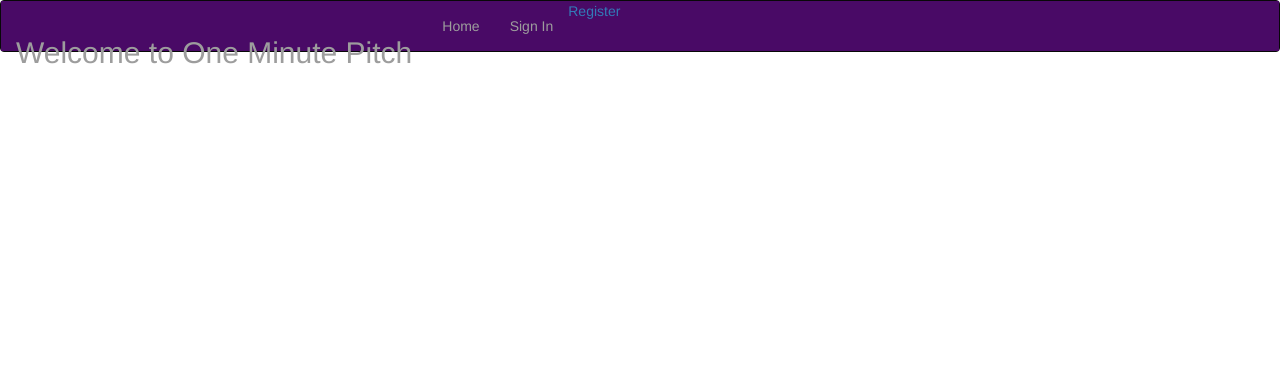
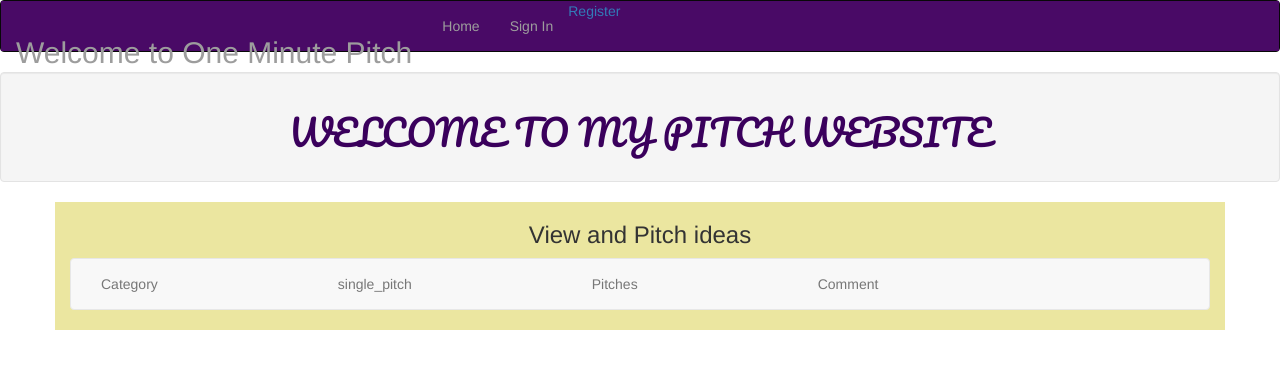
Before and after one commit to stephen22otieno/oneMinutePitch, a Flask app: page / in a window 1280 px wide. Shown: the top 369 px of the page. Run offline with Flask 2, Linux system fonts and the light colour scheme; tables that the repository leaves empty hold one stand-in row (values such as "Sample post"); some libraries are stand-ins or nearby versions.

Commit message:
index.html

```diff
--- a/app/templates/index.html
+++ b/app/templates/index.html
@@ -1,15 +1,75 @@
-{% extends 'base.html'%}
-{% import 'macros.html' as macro%}
+<!DOCTYPE html>
 
-{% block content %}
-<div class="container-fluid">
-    <div class="row">
-        <div class="col">
+<html>
 
-            {{ macro.displayPitches(pitches) }}
+<head>
+   <meta charset="utf-8"> {% if title %}
+   <title> {{ title }}</title>
+   {% else %}
+   <title> ONE MINUTE PITCH </title>
+   {% endif %}
+   <link href="https://fonts.googleapis.com/css?family=Lobster%7CNoto+Sans+SC" rel="stylesheet">
+   <link href="https://fonts.googleapis.com/css?family=Lobster%7CNoto+Sans+SC%7CPacifico" rel="stylesheet"></head>
+{% extends 'base.html'%} {% import 'macros.html' as macro%}{% import "bootstrap/wtf.html" as wtf %}
 
-        </div>
-    </div>
+<body>
 
-</div>
-{%endblock%}
+       {% block styles%}
+       {{ super() }}
+       <link rel="stylesheet" href="{{url_for('static',filename='css/index.css')}}">
+       {% endblock %}
+
+
+   {% block content %}
+
+   <div class="well">
+       <H1 style="font-family: 'Pacifico', cursive;text-align: center; color: #3A005C;"> WELCOME  TO MY PITCH WEBSITE</H1>
+
+   </div>
+   <div class="container" style="background-color: rgb(235, 230, 160);">
+       <h3 style="text-align:center">View and Pitch ideas </h3>
+       <nav class="navbar navbar-default" role="navigation" style="text-align:center;">
+
+           <!-- Collect the nav links, forms, and other content for toggling -->
+           <div class="collapse navbar-collapse navbar-ex1-collapse" id="pro">
+               <ul class="nav navbar-nav">
+                   <li style="padding-right:150px; color:green;"><a href="/pitch">Category</a></li>
+                   <li style="padding-right:150px; color:green;"><a href="/product">single_pitch</a></li>
+                   <li style="padding-right:150px; color:green"><a href="/interview">Pitches</a></li>
+                   <li style="padding-right:150px; color:green"><a href="/promotion">Comment</a></li>
+
+               </ul>
+           </div>
+       </nav>
+
+
+
+       {% for prodo in index %}
+       <div class="panel panel-success panel-heading" style="text-align:center;">
+           <ol>
+               <h3>Category: {{prodo.category}}</h3>
+               <H3 style="font-family: 'Lobster', cursive;">{{prodo.body}}</H3>
+               <p>By:{{prodo.post}}</p>
+               <p>{{prodo.date_posted}}</p>
+               <a href="/comment/4">comment</a>
+
+               <h3>Comments</h3>
+          {% for comment in comm %}
+          {{comment.poster}}
+          By:{{ comment.comment }}
+
+          {% endfor %}
+
+           </ol>
+       </div>
+
+
+
+
+       {% endfor %}
+   </div>
+
+   {% endblock%}
+</body>
+
+</html>
```
